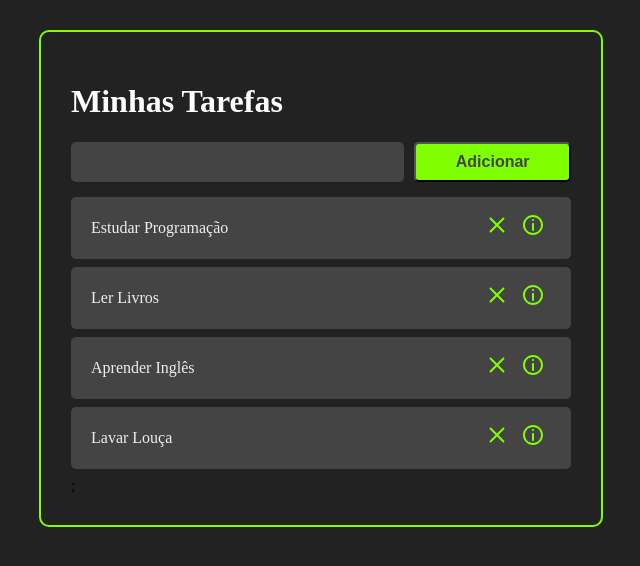
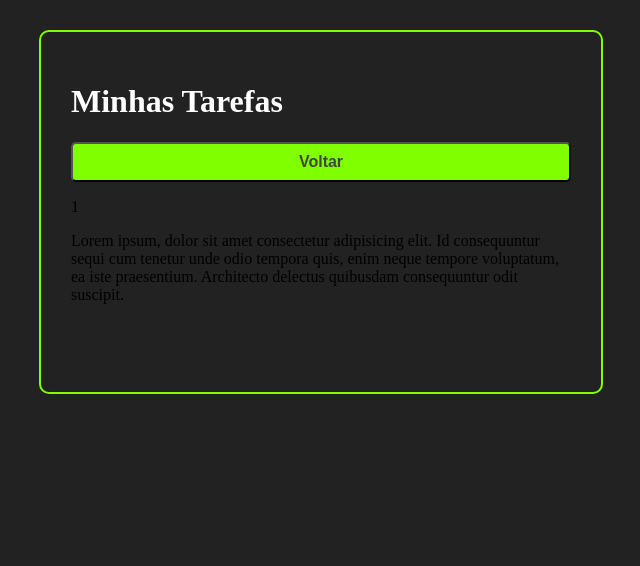
Before and after one commit to Jfdeev/To-do-List, a React (Create React App) app: page /1 in a window 1280 px wide. Shown: the top 566 px of the page, without its empty margins (319-959 px from the left). Built offline with nearby package versions, Linux system fonts and the light colour scheme.

Commit message:
init task details

```diff
--- a/package.json
+++ b/package.json
@@ -10,6 +10,7 @@
     "react": "^18.3.1",
     "react-dom": "^18.3.1",
     "react-icons": "^5.3.0",
+    "react-router-dom": "^7.0.1",
     "react-scripts": "^5.0.1",
     "to-do-list": "file:",
     "uuid": "^11.0.3",
--- a/src/App.jsx
+++ b/src/App.jsx
@@ -1,69 +1,90 @@
 import React, { useState } from "react";
+import { BrowserRouter as Router, Routes, Route } from "react-router-dom"; // Note a inclusão de Routes
 import "./App.css";
 
 import Tasks from "./components/Tasks";
 import AddTask from "./components/AddTask";
-import {v4 as uuidv4} from 'uuid';
+import { v4 as uuidv4 } from "uuid";
 import Header from "./components/Header";
-
+import TaskDetails from "./components/TaskDetails";
 
 const App = () => {
   const [tasks, setTasks] = useState([
     {
-      id: '1',
-      title: 'Estudar Programação',
-      completed: false
+      id: "1",
+      title: "Estudar Programação",
+      completed: false,
     },
     {
-      id: '2',
-      title: 'Ler Livros',
-      completed: false
+      id: "2",
+      title: "Ler Livros",
+      completed: false,
     },
     {
-      id: '3',
-      title: 'Aprender Inglês',
-      completed: false
+      id: "3",
+      title: "Aprender Inglês",
+      completed: false,
     },
     {
-      id: '4',
-      title: 'Lavar Louça',
-      completed: false
-    }
+      id: "4",
+      title: "Lavar Louça",
+      completed: false,
+    },
   ]);
 
   const handleTaskClick = (taskId) => {
-    const newTasks = tasks.map(task => {
+    const newTasks = tasks.map((task) => {
       if (task.id === taskId) return { ...task, completed: !task.completed };
-
       return task;
     });
 
     setTasks(newTasks);
-  }
+  };
 
   const handleTaskDeletion = (taskId) => {
-    const newTasks = tasks.filter(task => task.id !== taskId);
-
+    const newTasks = tasks.filter((task) => task.id !== taskId);
     setTasks(newTasks);
-  }
+  };
 
   const handleTaskAddition = (taskTitle) => {
-    const newTasks = [... tasks, {
+    const newTasks = [
+      ...tasks,
+      {
         title: taskTitle,
         id: uuidv4(),
-        completed: false
+        completed: false,
       },
     ];
     setTasks(newTasks);
   };
 
-  return <>
-    <div className="container">
-      <Header />
-      <AddTask handleTaskAddition={handleTaskAddition} />
-      <Tasks tasks={tasks} handleTaskClick={handleTaskClick} handleTaskDeletion={handleTaskDeletion}/>
-    </div>
-  </>
+  return (
+    <Router>
+      <div className="container">
+        <Header />
+        <Routes>
+          <Route
+            path="/"
+            exact
+            // ACEITA ARQUIVOS JSX DIRETAMENTE
+            element={
+              <>
+                <AddTask handleTaskAddition={handleTaskAddition} />
+                <Tasks
+                  tasks={tasks}
+                  handleTaskClick={handleTaskClick}
+                  handleTaskDeletion={handleTaskDeletion}
+                />
+              </>
+            }
+          />
+          <Route path="/:taskTitle" element={
+            <TaskDetails />
+          }/>
+        </Routes>
+      </div>
+    </Router>
+  );
 };
 
 export default App;
--- /dev/null
+++ b/src/components/TaskDetails.jsx
@@ -0,0 +1,25 @@
+import React from 'react';
+import Button from './Button';
+import { useParams } from 'react-router-dom';
+
+
+const TaskDetails = () => {
+
+    const { taskTitle } = useParams();
+
+    return (
+        <>
+            <div className="back-button-container">
+                <Button>Voltar</Button>
+            </div>
+            <div className="task-details-container">
+                <p>{taskTitle}</p>
+                <p>
+                    Lorem ipsum, dolor sit amet consectetur adipisicing elit. Id consequuntur sequi cum tenetur unde odio tempora quis, enim neque tempore voluptatum, ea iste praesentium. Architecto delectus quibusdam consequuntur odit suscipit.
+                </p>
+            </div>
+        </>
+    );
+}
+
+export default TaskDetails;
```
Also changed, not shown: 1 other file (tests, documents, lock files or other folders).
